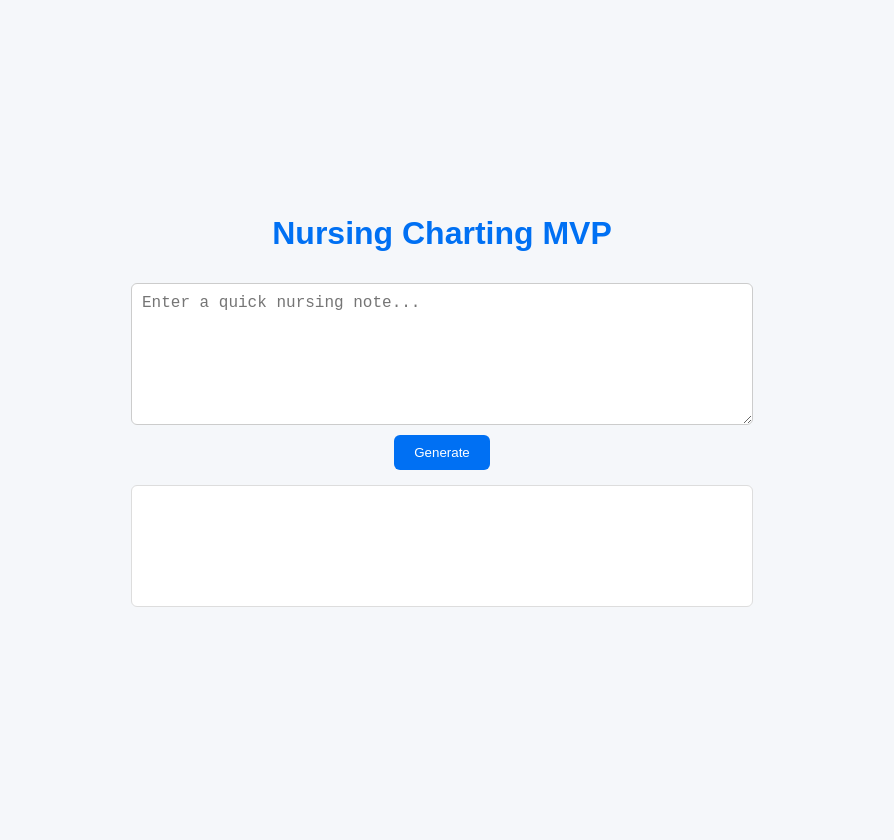
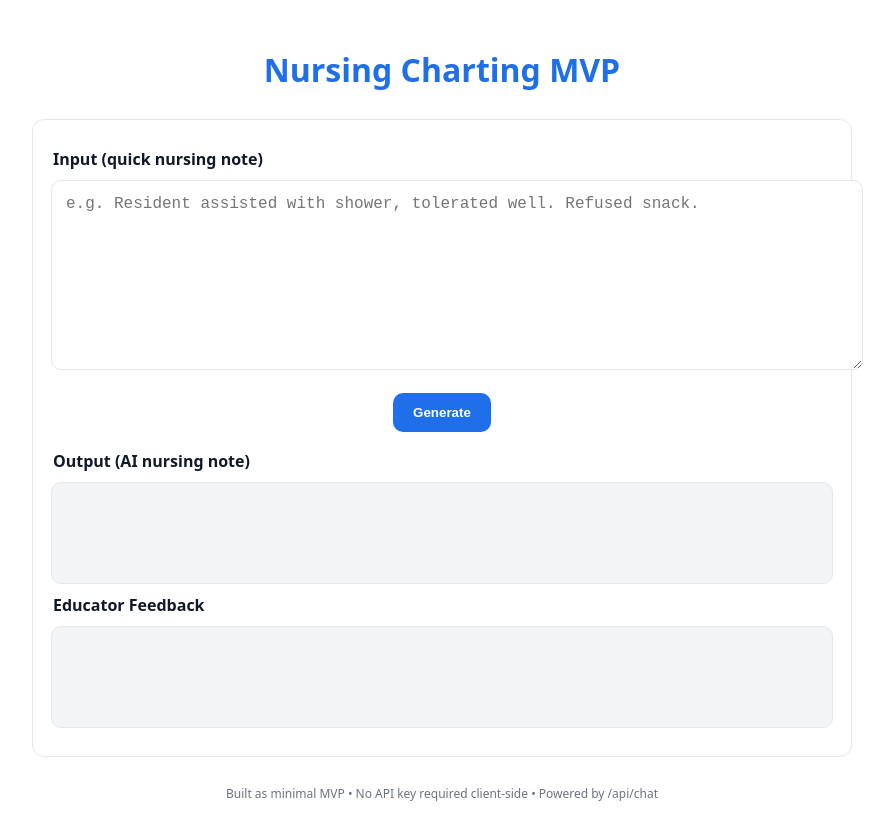
Before and after one commit to AmoreSolo/nursing-charting-mvp-clean, a website: page index.html in a window 1280 px wide. Shown: the whole page, without its empty margins (198-1092 px from the left). Before the commit the page ends 800 px from the top, so only its background shows below. Drawn offline with Linux system fonts and the light colour scheme.

Commit message:
Update index.html

```diff
--- a/index.html
+++ b/index.html
@@ -1,92 +1,99 @@
-<!DOCTYPE html>
+<!doctype html>
 <html lang="en">
 <head>
-  <meta charset="UTF-8" />
-  <meta name="viewport" content="width=device-width, initial-scale=1.0" />
+  <meta charset="utf-8" />
+  <meta name="viewport" content="width=device-width, initial-scale=1" />
   <title>Nursing Charting MVP</title>
   <style>
-    body {
-      font-family: Arial, sans-serif;
-      background: #f5f7fa;
-      color: #333;
-      display: flex;
-      flex-direction: column;
-      align-items: center;
-      justify-content: center;
-      height: 100vh;
-      margin: 0;
-    }
-    h1 {
-      color: #0070f3;
-    }
-    textarea {
-      width: 90%;
-      max-width: 600px;
-      height: 120px;
-      padding: 10px;
-      margin: 10px 0;
-      font-size: 1rem;
-      border: 1px solid #ccc;
-      border-radius: 6px;
-    }
-    button {
-      background: #0070f3;
-      color: white;
-      border: none;
-      padding: 10px 20px;
-      border-radius: 6px;
-      cursor: pointer;
-    }
-    button:hover {
-      background: #0057c2;
-    }
-    .output {
-      width: 90%;
-      max-width: 600px;
-      background: white;
-      border: 1px solid #ddd;
-      border-radius: 6px;
-      padding: 10px;
-      margin-top: 15px;
-      min-height: 100px;
-      white-space: pre-wrap;
-    }
+    :root { --blue:#1f6feb; --gray:#f3f4f6; --text:#111827; }
+    body { font-family: system-ui, -apple-system, Segoe UI, Roboto, sans-serif; margin:0; background:#ffffff; color:var(--text); }
+    .wrap { max-width: 820px; margin: 48px auto; padding: 0 20px; }
+    h1 { text-align: center; color: var(--blue); margin-bottom: 28px; }
+    .card { background: #fff; border: 1px solid #e5e7eb; border-radius: 12px; padding: 18px; }
+    textarea { width: 100%; min-height: 160px; border: 1px solid #e5e7eb; border-radius: 10px; padding: 14px; font-size: 16px; outline: none; }
+    textarea:focus { border-color: var(--blue); box-shadow: 0 0 0 3px rgba(31,111,235,.12); }
+    .row { display: flex; gap: 12px; align-items: center; justify-content: center; margin: 18px 0; }
+    button { background: var(--blue); color:#fff; border:none; padding:12px 20px; border-radius:10px; font-weight:600; cursor:pointer; }
+    button:disabled { opacity:.6; cursor:not-allowed; }
+    .label { font-weight: 600; margin: 10px 2px; }
+    .out { white-space: pre-wrap; background: var(--gray); border: 1px solid #e5e7eb; padding: 14px; border-radius: 10px; min-height: 72px; }
+    .err { color:#b91c1c; font-weight:600; }
+    footer { margin-top: 28px; font-size: 12px; color:#6b7280; text-align:center; }
   </style>
 </head>
 <body>
-  <h1>Nursing Charting MVP</h1>
-  <textarea id="input" placeholder="Enter a quick nursing note..."></textarea>
-  <button id="generate">Generate</button>
-  <div class="output" id="output"></div>
+  <div class="wrap">
+    <h1>Nursing Charting MVP</h1>
+
+    <div class="card">
+      <div class="label">Input (quick nursing note)</div>
+      <textarea id="input" placeholder="e.g. Resident assisted with shower, tolerated well. Refused snack."></textarea>
+
+      <div class="row">
+        <button id="genBtn">Generate</button>
+      </div>
+
+      <div class="label">Output (AI nursing note)</div>
+      <div id="note" class="out"></div>
+
+      <div class="label">Educator Feedback</div>
+      <div id="feedback" class="out"></div>
+
+      <div id="error" class="label err"></div>
+    </div>
+
+    <footer>Built as minimal MVP • No API key required client-side • Powered by /api/chat</footer>
+  </div>
 
   <script>
-    document.getElementById("generate").addEventListener("click", async () => {
-      const input = document.getElementById("input").value.trim();
-      const outputDiv = document.getElementById("output");
+    const btn = document.getElementById('genBtn');
+    const inputEl = document.getElementById('input');
+    const noteEl = document.getElementById('note');
+    const feedbackEl = document.getElementById('feedback');
+    const errEl = document.getElementById('error');
 
+    btn.addEventListener('click', async () => {
+      errEl.textContent = '';
+      noteEl.textContent = '';
+      feedbackEl.textContent = '';
+
+      const input = (inputEl.value || '').trim();
       if (!input) {
-        outputDiv.textContent = "⚠️ Please enter a nursing note first.";
+        errEl.textContent = 'Please enter a quick note first.';
         return;
       }
 
-      outputDiv.textContent = "⏳ Generating professional charting note...";
+      btn.disabled = true;
+      btn.textContent = 'Generating…';
+
       try {
-        const res = await fetch("/api/chat", {
-          method: "POST",
-          headers: { "Content-Type": "application/json" },
-          body: JSON.stringify({ prompt: input })
+        const res = await fetch('/api/chat', {
+          method: 'POST',
+          headers: { 'Content-Type': 'application/json' },
+          body: JSON.stringify({ input })
         });
 
+        // Handle non-200 responses cleanly
+        if (!res.ok) {
+          const t = await res.text().catch(()=>'');
+          throw new Error(t || `Server error (${res.status})`);
+        }
+
+        // Expect { note, feedback }
         const data = await res.json();
-        if (data.output) {
-          outputDiv.textContent = data.output.trim();
-        } else if (data.error) {
-          outputDiv.textContent = "❌ Error: " + data.error;
+
+        // Backward/fallbacks if server returns a single string
+        if (typeof data === 'string') {
+          noteEl.textContent = data;
         } else {
-          outputDiv.textContent = "⚠️ No response from AI.";
+          noteEl.textContent = data.note || '';
+          feedbackEl.textContent = data.feedback || '';
         }
-      } catch (err) {
-        outputDiv.textContent = "❌ Network error: " + err.message;
+      } catch (e) {
+        errEl.textContent = `Network error: ${e.message || e}`;
+      } finally {
+        btn.disabled = false;
+        btn.textContent = 'Generate';
       }
     });
   </script>
```
